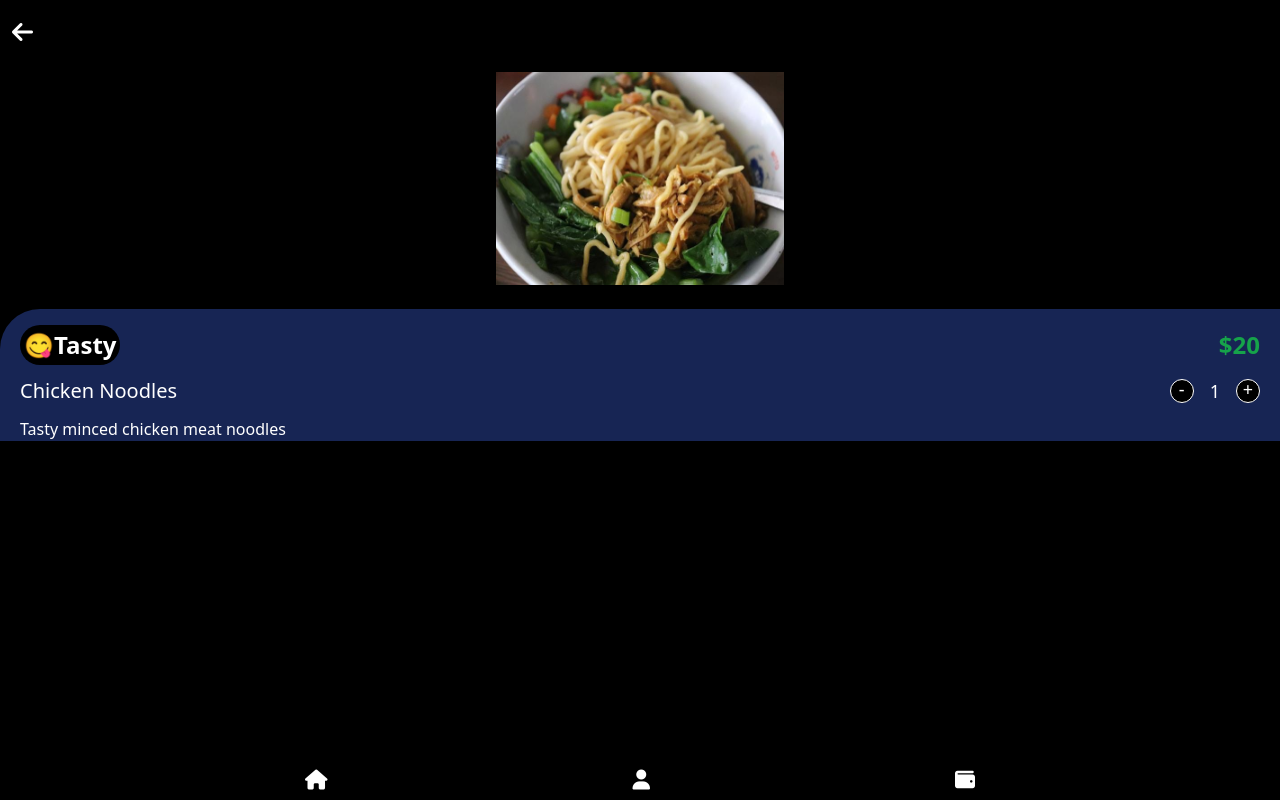
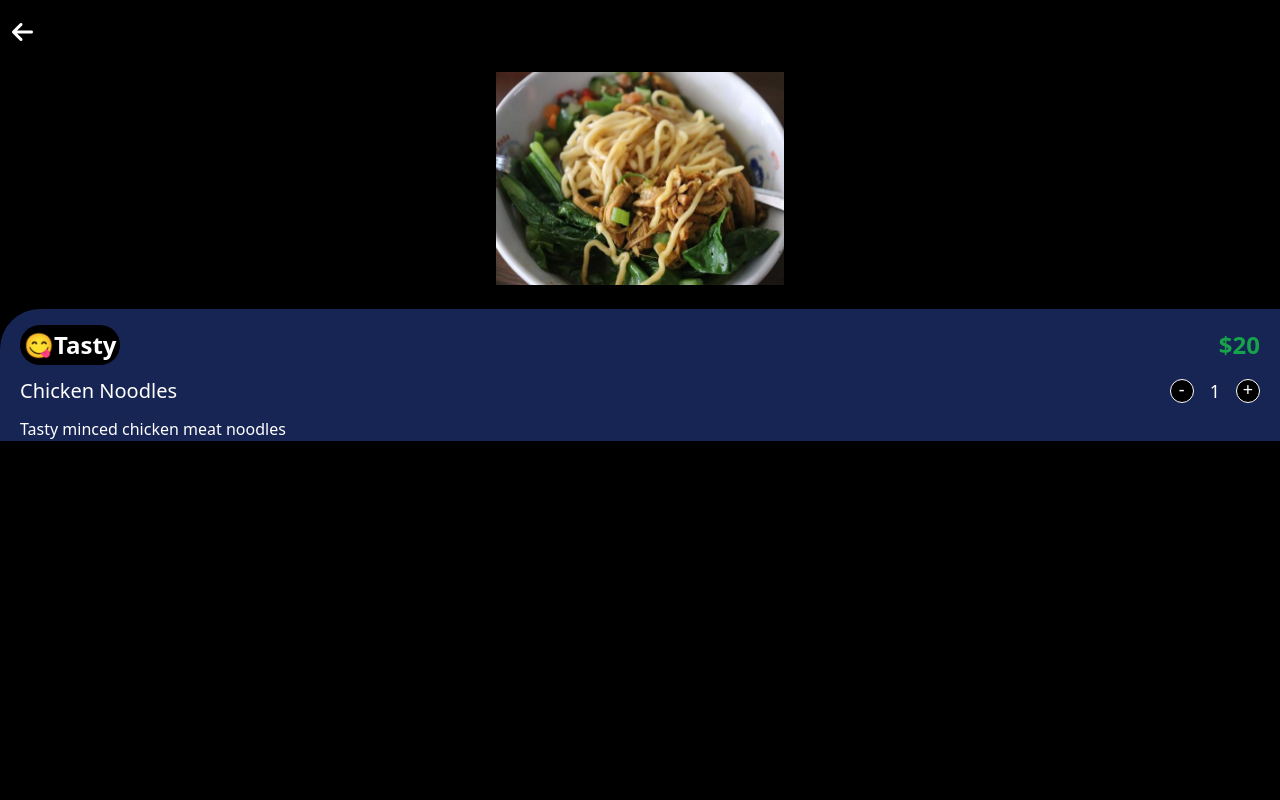
Before and after one commit to mA4rK0/portfolio-Order-Food-App, a React (Vite) app: page /menu/1 in a window 1280 px wide. Built offline with nearby package versions, Linux system fonts and the light colour scheme.

Commit message:
make the navbar disapear when the "/menu/" route is active with useLocation() hooks.

```diff
--- a/src/layouts/RootLayout.jsx
+++ b/src/layouts/RootLayout.jsx
@@ -1,5 +1,6 @@
 import { NavLink, Outlet } from "react-router-dom";
 import { useState, useEffect } from "react";
+import { useLocation } from "react-router-dom";
 
 function GetClassName({ isActive }) {
   return isActive ? "text-yes" : "";
@@ -7,6 +8,8 @@ function GetClassName({ isActive }) {
 
 function RootLayout() {
   const [isBottom, setAtBottom] = useState(true);
+  const location = useLocation();
+  const hideNavbar = location.pathname.startsWith("/menu/");
 
   useEffect(() => {
     function handleScroll() {
@@ -28,6 +31,7 @@ function RootLayout() {
         <section className="grow mb-4">
           <Outlet />
         </section>
+        {!hideNavbar && (
           <nav className={`flex justify-evenly h-10 text-xl items-center text-white bg-black w-full ${isBottom ? "bg-black" : "bg-black bg-opacity-80 backdrop-blur-sm bottom-0 fixed"}`}>
             <NavLink to="/" className={GetClassName}>
               <i className="fa-solid fa-house"></i>
@@ -39,6 +43,7 @@ function RootLayout() {
               <i className="fa-solid fa-wallet"></i>
             </NavLink>
           </nav>
+        )}
       </div>
     </>
   );
```
Lines whose indentation alone changed are shown as unchanged.
